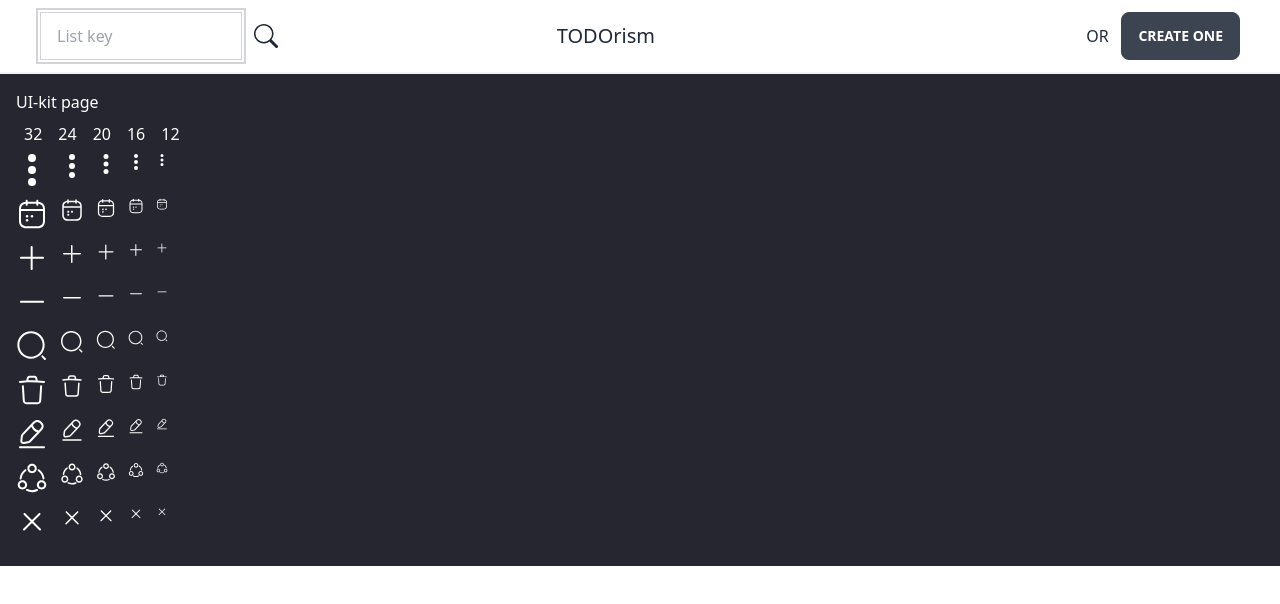
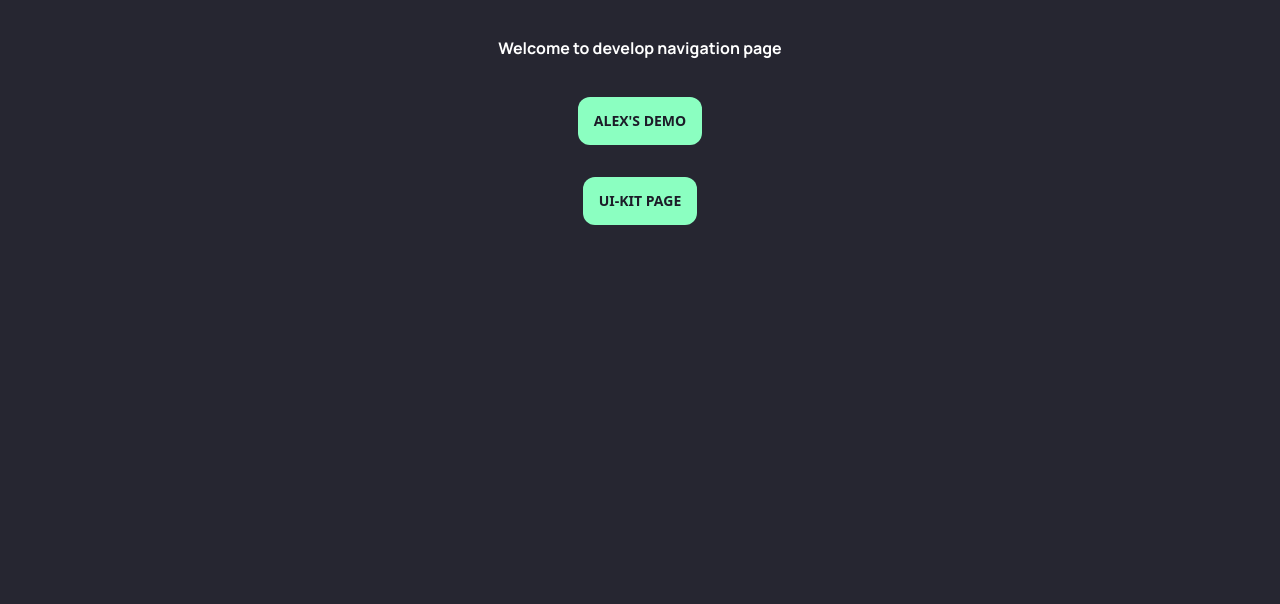
Before and after one commit to slimcandy/todorism, a React (Create React App) app: page / in a window 1280 px wide. Shown: the top 604 px of the page. Built offline with nearby package versions, Linux system fonts and the light colour scheme.

Commit message:
create deNavPage and routes for app navigation

```diff
--- a/src/index.tsx
+++ b/src/index.tsx
@@ -1,6 +1,6 @@
 import React from "react";
 import ReactDOM from "react-dom/client";
-import App from "./js/view/components/App/App";
+import { App } from "./js/view/components/App/App";
 
 const root = ReactDOM.createRoot(
   document.getElementById("root") as HTMLElement
--- a/src/js/view/components/App/App.tsx
+++ b/src/js/view/components/App/App.tsx
@@ -1,20 +1,25 @@
 import React from "react";
 import { Provider } from "react-redux";
+import { BrowserRouter, Route, Routes } from "react-router-dom";
 import store from "../../../stores/store";
-import Panel from "../Panel/Panel";
+import { Panel } from "../Panel/Panel";
 import { UIKitPage } from "../UIKitPage/UIKitPage";
+import { DevNavPage } from "../DevNavPage/DevNavPage";
 
 import "../../../../styles/index.css";
 
-function App() {
+export function App() {
   return (
     <Provider store={store}>
       <main>
-        <Panel />
-        <UIKitPage />
+        <BrowserRouter>
+            <Routes>
+              <Route path="/" element={<DevNavPage/>}/>
+              <Route path="/alex" element={<Panel />}/>
+              <Route path="/ui-kit" element={ <UIKitPage />} />
+            </Routes>
+        </BrowserRouter>
       </main>
     </Provider>
   );
 }
-
-export default App;
--- /dev/null
+++ b/src/js/view/components/DevNavPage/DevNavPage.tsx
@@ -0,0 +1,29 @@
+import React from "react";
+import { Link } from "react-router-dom";
+
+export function DevNavPage() {
+  const devNavPageStyles = {
+    backgroundColor: "#262631",
+    height: "100vh"
+  }
+
+  return (
+    <div className="dev-nav-page pt-8" style={devNavPageStyles}>
+      <h1 className="text-center " style={{"color":"#fff"}}>Welcome to develop navigation page</h1>
+      <nav>
+      <div className="p-8 flex flex-col mx-auto">
+        <div className="mb-8 mx-auto">
+          <Link to="/alex">
+            <button type="button" className="btn btn-primary">Alex&apos;s demo</button>
+          </Link>
+        </div>
+        <div className="mb-8 mx-auto">
+          <Link to="/ui-kit">
+            <button type="button" className="btn btn-primary">UI-kit page</button>
+          </Link>
+        </div>
+      </div>
+      </nav>
+    </div>
+  )
+}
--- a/src/js/view/components/FindForm/FindForm.tsx
+++ b/src/js/view/components/FindForm/FindForm.tsx
@@ -7,6 +7,7 @@ import {
   pushLocalStorage,
 } from "../../../utils/localStorage";
 import { getStorageList } from "../../../utils/storage";
+import { ZoomIcon } from "../../icons/ZoomIcon";
 
 const localStorageKey = "listKeyMemory";
 
@@ -61,16 +62,7 @@ function FindForm() {
           />
           <button type="button" className="btn btn-ghost btn-circle">
             <span className="sr-only">Open</span>
-            <svg
-              xmlns="http://www.w3.org/2000/svg"
-              width="16"
-              height="16"
-              fill="currentColor"
-              className="h-6 w-6"
-              viewBox="0 0 16 16"
-            >
-              <path d="M11.742 10.344a6.5 6.5 0 1 0-1.397 1.398h-.001c.03.04.062.078.098.115l3.85 3.85a1 1 0 0 0 1.415-1.414l-3.85-3.85a1.007 1.007 0 0 0-.115-.1zM12 6.5a5.5 5.5 0 1 1-11 0 5.5 5.5 0 0 1 11 0z" />
-            </svg>
+            <ZoomIcon size={32} color="#1C1C28"/>
           </button>
         </div>
       </form>
--- a/src/js/view/components/Panel/Panel.tsx
+++ b/src/js/view/components/Panel/Panel.tsx
@@ -14,7 +14,7 @@ import {
   CurrentUser,
 } from "../index";
 
-function Panel() {
+export function Panel() {
   const dispatch = useDispatch();
   const list = useSelector(listSelector);
 
@@ -128,5 +128,3 @@ function Panel() {
     </dl>
   );
 }
-
-export default Panel;
--- a/src/styles/_override.css
+++ b/src/styles/_override.css
@@ -0,0 +1,17 @@
+button.btn {
+    border-radius: var(--radius-primary);
+}
+
+button.btn-primary {
+    background: var(--primary);
+    border: none;
+    color: var(--font-color-dark)
+}
+
+button.btn-primary:hover {
+    background: var(--primary-hover);
+}
+
+button.btn-primary:focus {
+    background: var(--primary-pressed);
+}
--- /dev/null
+++ b/src/styles/_typo.css
@@ -0,0 +1,10 @@
+@import url("https://fonts.googleapis.com/css2?family=Manrope:wght@700&display=swap");
+h1{
+    font-family: Manrope;
+    font-size: 24px;
+    font-weight: 700;
+    line-height: 33px;
+    letter-spacing: 0em;
+    text-align: left;
+
+}
--- a/src/styles/_variables.css
+++ b/src/styles/_variables.css
@@ -15,4 +15,7 @@
     --font-color-bright: var(--light);
     --font-color-dark: var(--dark-2);
     --font-color: #C7C9D9;
+
+    /* Radius */
+    --radius-primary: 12px;
 }
--- a/src/styles/index.css
+++ b/src/styles/index.css
@@ -1,6 +1,7 @@
 @import "_variables.css";
 @import "_mixins.css";
 @import "_override.css";
+@import "_typo.css";
 
 @tailwind base;
 @tailwind components;
```
